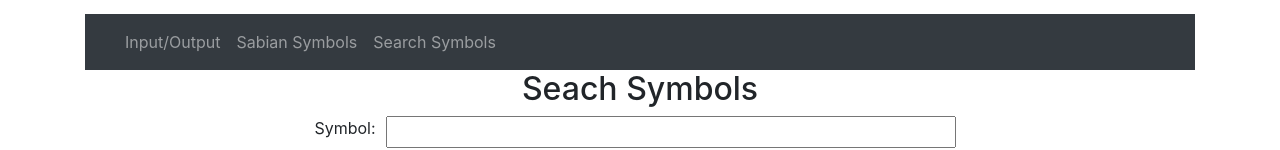
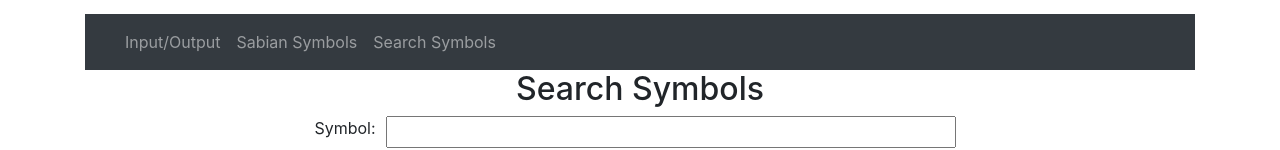
Before and after one commit to barrard/sineads_astrology, a website: page client/index.html in a window 1280 px wide. Shown: the part 146-296 px from the top of the page. Drawn offline with nearby package versions, Linux system fonts and the light colour scheme; files that its build step writes are made by us from their sources; no server answers; files whose address does not match are found by name.

```diff
--- a/client/index.html
+++ b/client/index.html
@@ -59,7 +59,7 @@
       <!-- SYMBOL-SEARCH SECTION -->
       <div class="col " id="search_symbols">
         <div class="row justify-content-center">
-          <h2>Seach Symbols</h2>
+          <h2>Search Symbols</h2>
         </div>
         <div class="row justify-content-center">
           <label>Symbol:</label>
```
